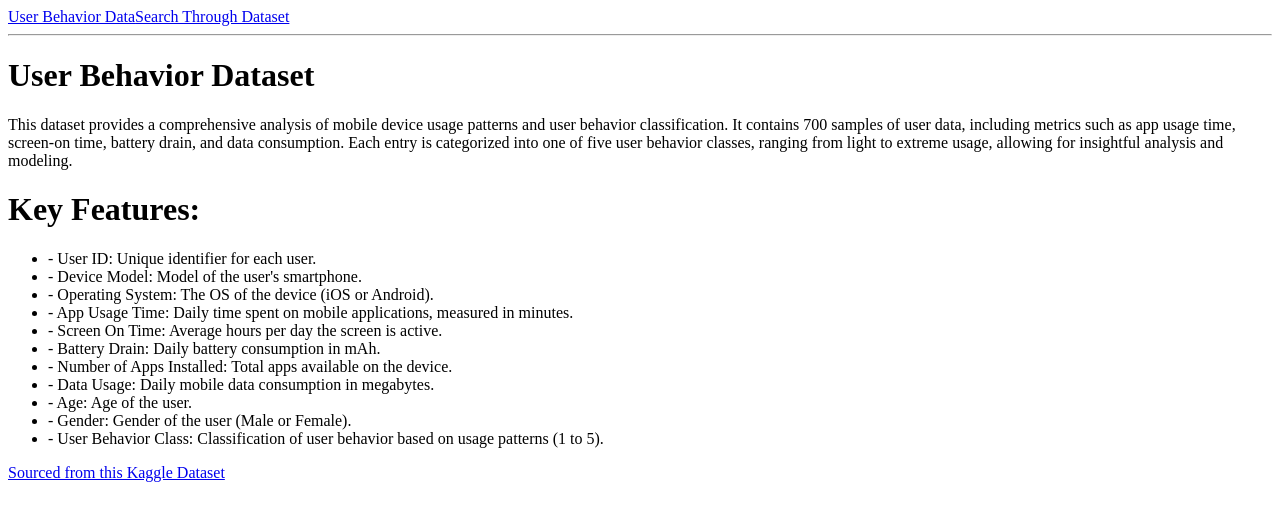
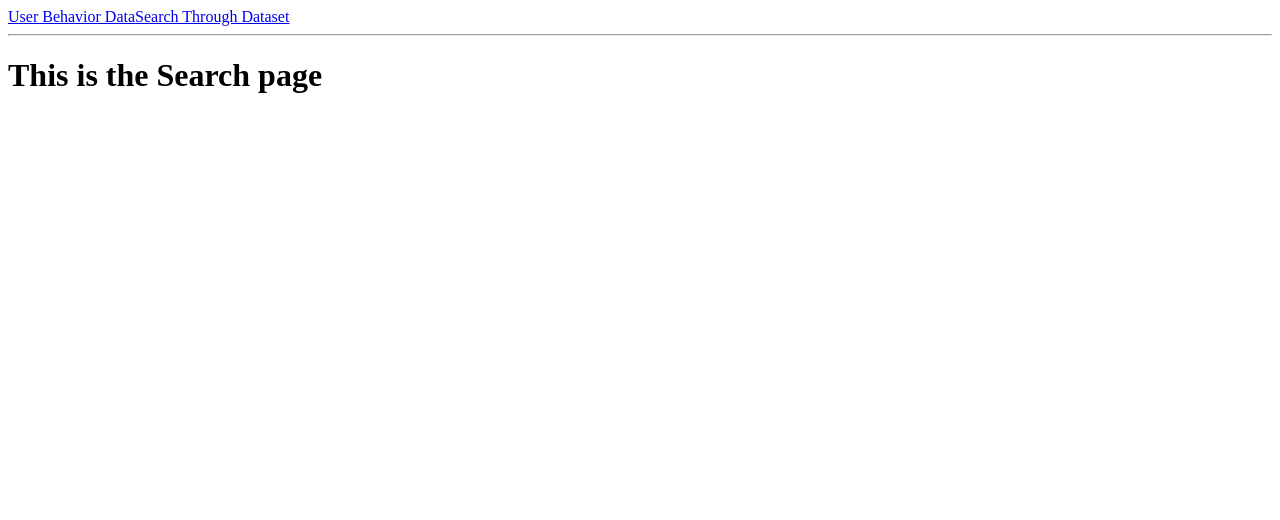
Before and after one commit to shakaylac/Mid-course-Assignment, a React app in the folder assignment-app/: page /search in a window 1280 px wide. Shown: the top 520 px of the page. Built offline with nearby package versions, Linux system fonts and the light colour scheme; the HTML template or start-up script is replaced by a standard one.

Commit message:
I added an h1 tag to the search page to help me see if/when the pages change. I changed nothing. I shouldn't have needed to put anything else in the Search.jsx I thought. It works now and I don't know why.

```diff
--- a/assignment-app/src/App.jsx
+++ b/assignment-app/src/App.jsx
@@ -1,16 +1,17 @@
 import React from "react";
-import Nav from "./Nav";
 import Home from "./Home";
-import { BrowserRouter } from "react-router-dom";
-//import Search from "./Search";
+import { BrowserRouter, Route, Routes,NavLink } from "react-router-dom";
+import Search from "./Search";
 
 function App() {
   return (
     <BrowserRouter>
       <div>
-        <Nav />
-        <hr />
-        <Home />
+
+        <Routes>
+          <Route exact path="/" element={<Home />} />
+          <Route path="/search" element={<Search />} />
+        </Routes>
       </div>
     </BrowserRouter>
   );
--- a/assignment-app/src/Home.jsx
+++ b/assignment-app/src/Home.jsx
@@ -1,7 +1,8 @@
-
+import Nav from "./Nav";
 function Home(){
     return(
         <>
+        <Nav />
         <div className="container">
             <h1>User Behavior Dataset</h1>
                 <p>This dataset provides a comprehensive analysis of mobile device usage patterns and user behavior classification. It contains 700 samples of user data, including metrics such as app usage time, screen-on time, battery drain, and data consumption. Each entry is categorized into one of five user behavior classes, ranging from light to extreme usage, allowing for insightful analysis and modeling.
--- a/assignment-app/src/Nav.jsx
+++ b/assignment-app/src/Nav.jsx
@@ -1,13 +1,12 @@
 import React from "react";
-import {Link} from "react-router-dom";
+import { Link } from "react-router-dom";
 
 function Nav() {
     return(
         <nav className="navbar navbar-expand-lg navbar-dark bg-dark sticky-top">
-                {/* <p> tag is a placeholder, You'll need to change the tag/component type later*/}
-                <Link to="/" className="navbar-brand ms-4 nav-link">User Behavior Data</Link>
-                <Link to="/search" className="navbar-brand ms-4 nav-link">Search Through Dataset</Link>
-              </nav>
+            <Link to="/" className="navbar-brand ms-4 nav-link">User Behavior Data</Link>
+            <Link to="/search" className="navbar-brand ms-4 nav-link">Search Through Dataset</Link>
+        </nav>
     );
 };
 
--- a/assignment-app/src/Search.jsx
+++ b/assignment-app/src/Search.jsx
@@ -1,8 +1,14 @@
+import React from "react";
 import Nav from "./Nav";
 
 function Search() {
     return(
-        <Nav />
+        <>
+            <Nav />
+            <hr />
+            <h1>This is the Search page</h1>
+
+        </>
     );
 };
 
```
